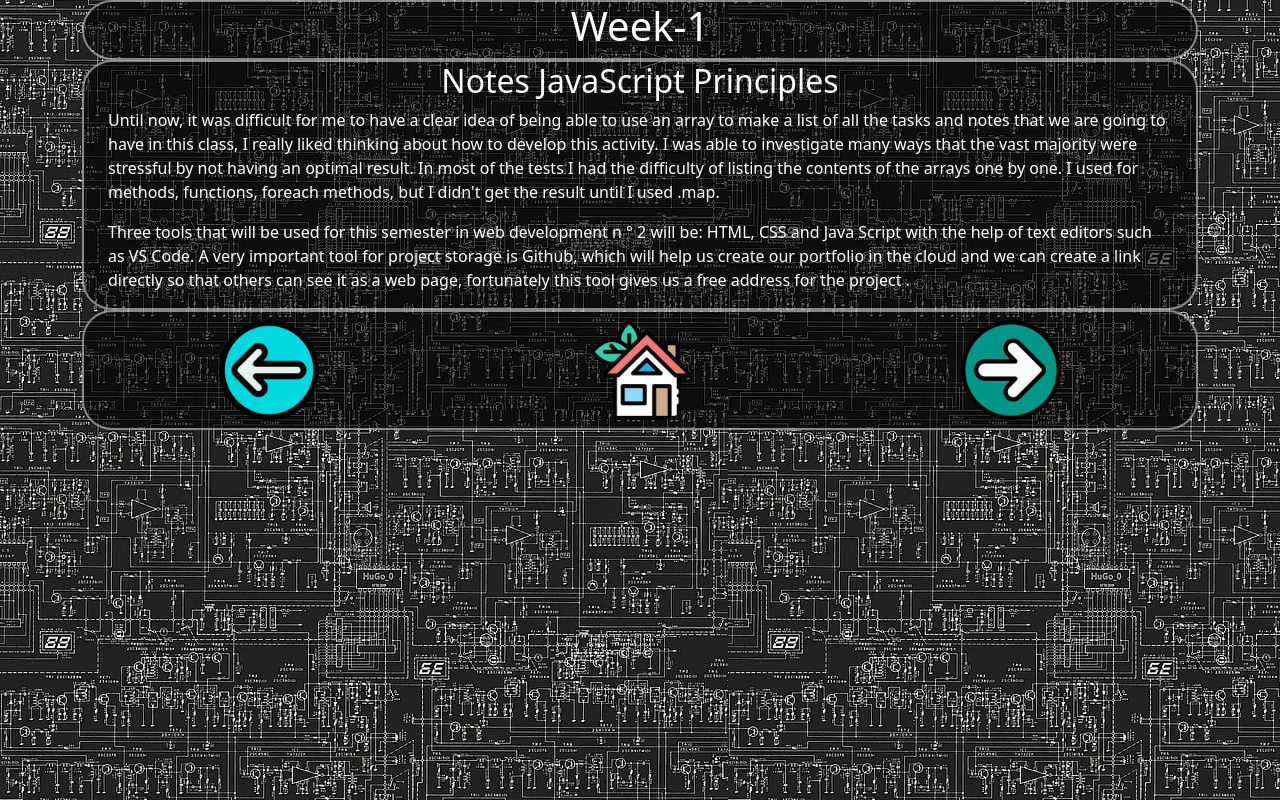
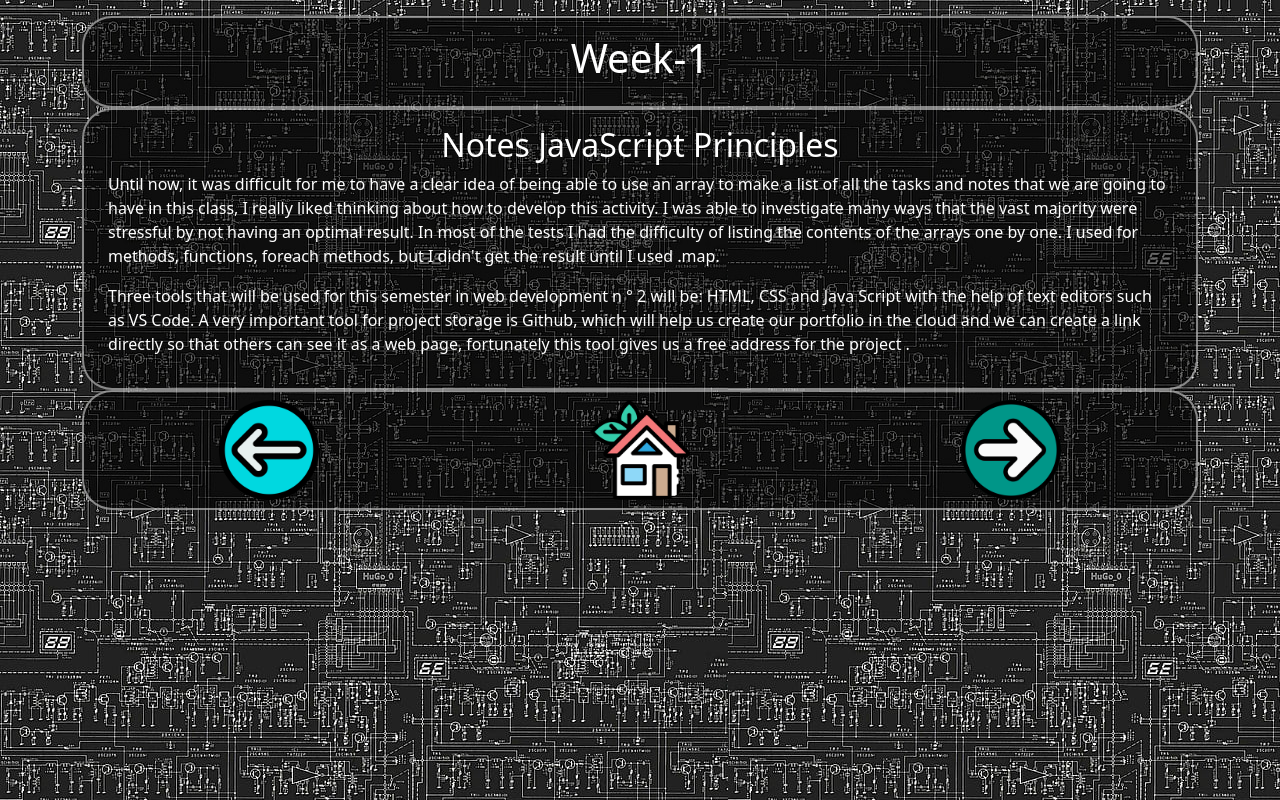
Before and after one commit to ortizal19009/WDD330-AlexisOrtiz, a plain HTML site: page week1/index.html in a window 1280 px wide. Drawn offline with nearby package versions, Linux system fonts and the light colour scheme.

Commit message:
entrega final

```diff
--- a/main.js
+++ b/main.js
@@ -3,7 +3,7 @@ const links = [
     labels: "Week-1 notes",
     url: "week1/index.html"
   },
-  {
+/*   {
     labels: "Week-2 notes",
     url: "week2/index.html"
   },
@@ -54,7 +54,7 @@ const links = [
   {
     labels: "Week-14 notes",
     url: "week14/index.html"
-  }
+  } */
 ];
 var list = links.map(function (link) {
   return ("<div class='clButtoms col-md-3 col-sm-12'><a href=" + link.url + ">" + link.labels + "</a></div>");
--- a/week1/index.html
+++ b/week1/index.html
@@ -19,12 +19,12 @@
     <title>Week-1</title>
   </head>
   <body class="bgImg">
-    <div class="container">
-      <header class="txtCP txtAC">
+    <div class="container py-3">
+      <header class="txtCP txtAC py-3">
         <h1>Week-1</h1>
       </header>
-      <section class="txtCP container">
-        <article class="container">
+      <section class="txtCP container py-3">
+        <article class="container ">
             <div class="txtAC">
                 <h2>Notes JavaScript Principles </h2>
 
```
